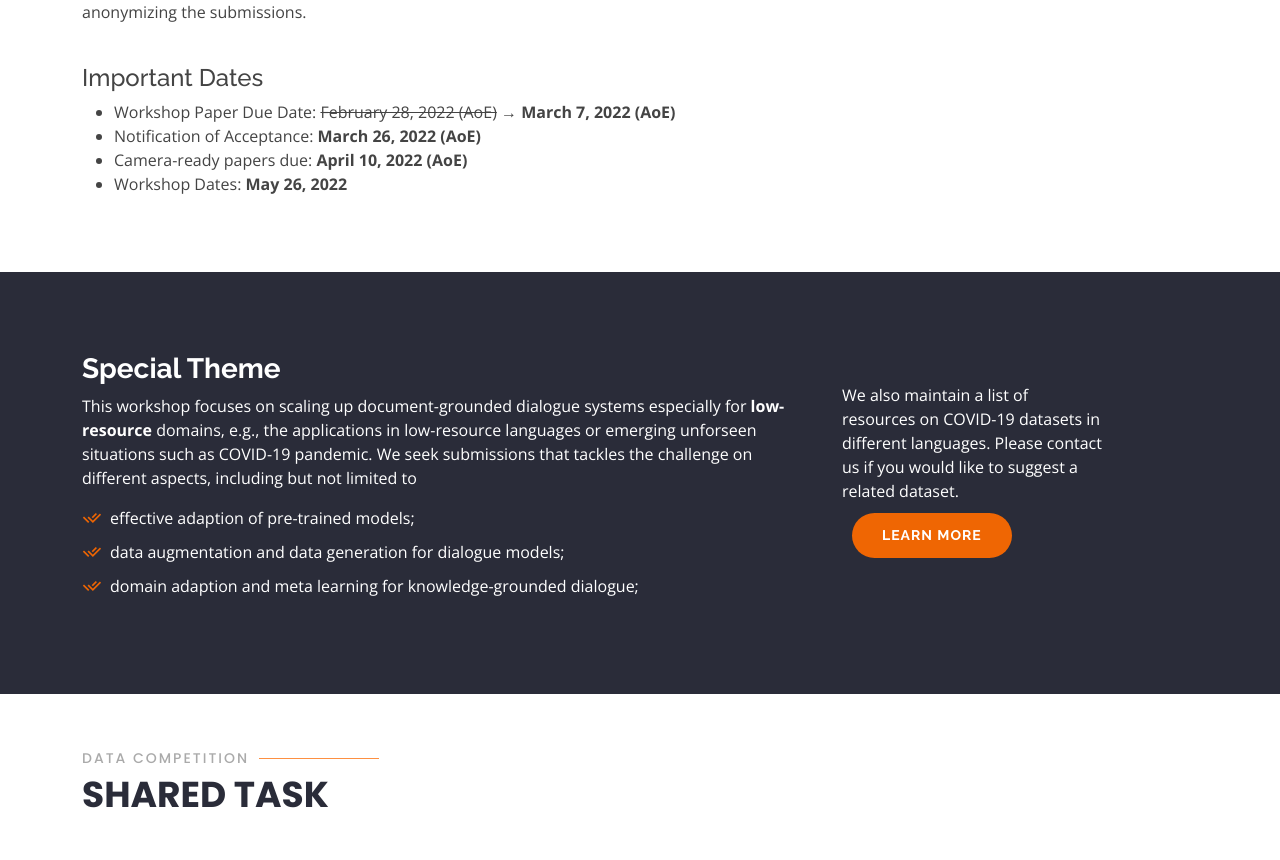
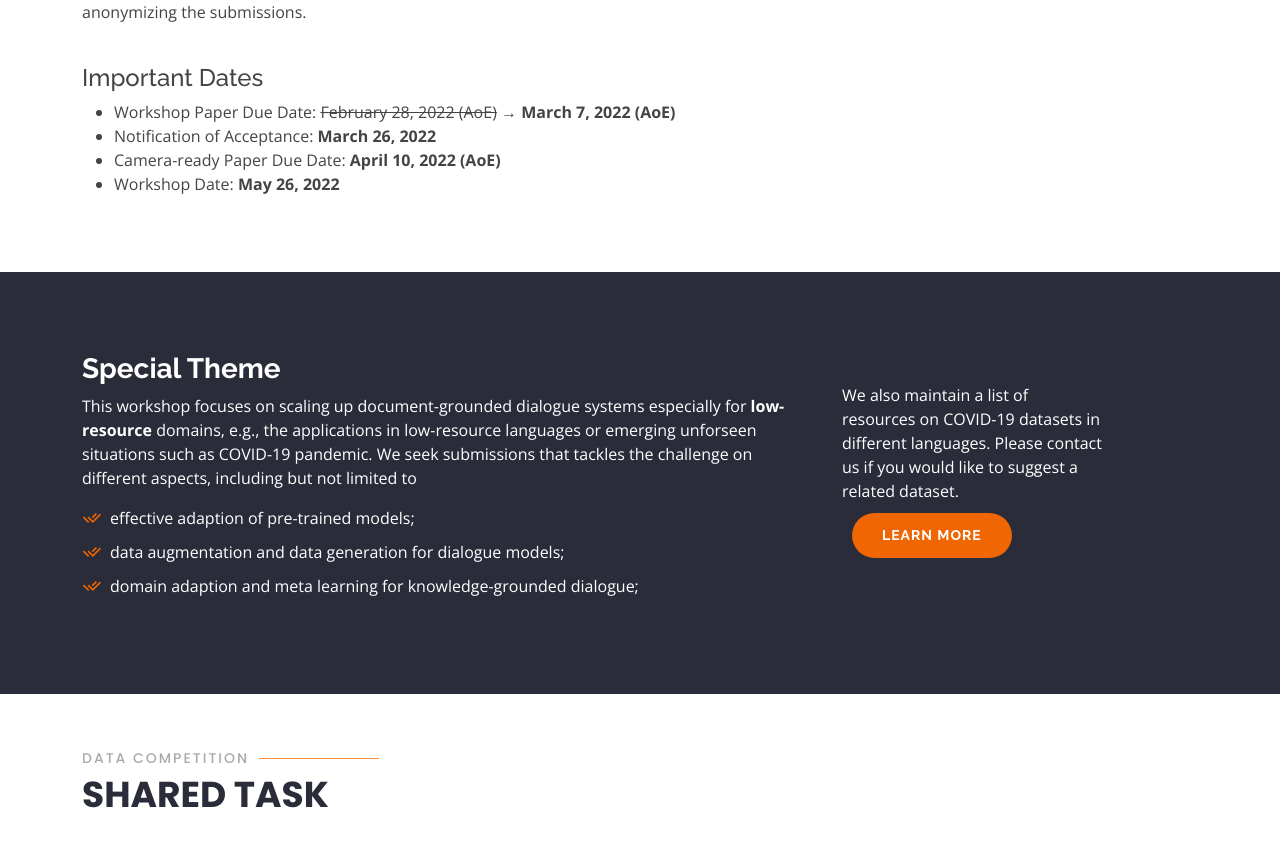
Before and after one commit to doc2dial/workshop2022, a plain HTML site: page index.html in a window 1280 px wide. Shown: the part 1928-2788 px from the top of the page. Drawn offline with nearby package versions, Linux system fonts and the light colour scheme.

Commit message:
Update index.html

```diff
--- a/index.html
+++ b/index.html
@@ -222,9 +222,9 @@
         <h4>Important Dates</h4>
         <ul>
             <li>Workshop Paper Due Date: <strike>February 28, 2022 (AoE)</strike> &#x2192; <b>March 7, 2022 (AoE)</b></li>
-            <li>Notification of Acceptance: <b>March 26, 2022 (AoE)</b></li>
-            <li>Camera-ready papers due: <b>April 10, 2022 (AoE)</b></li>
-            <li>Workshop Dates: <b>May 26, 2022</b></li>
+            <li>Notification of Acceptance: <b>March 26, 2022</b></li>
+            <li>Camera-ready Paper Due Date: <b>April 10, 2022 (AoE)</b></li>
+            <li>Workshop Date: <b>May 26, 2022</b></li>
         </ul>
 
 
@@ -420,7 +420,7 @@
                   <li>Leaderboard Submission Final Date: <b>April 3, 2022</b></li>
                   <li>Techincal Paper Due Date: <b>March 27, 2022 (AoE)</b></li>
                   <li>Notification of Acceptance: <b>April 3, 2022</b></li>
-                  <li>Camera-ready papers due: <b>April 10, 2022 (AoE)</b></li>
+                  <li>Camera-ready Paper Due: <b>April 10, 2022 (AoE)</b></li>
                   <li>Workshop Dates: <b>May 26, 2022</b></li>
                 </ul>
             </div>
```
